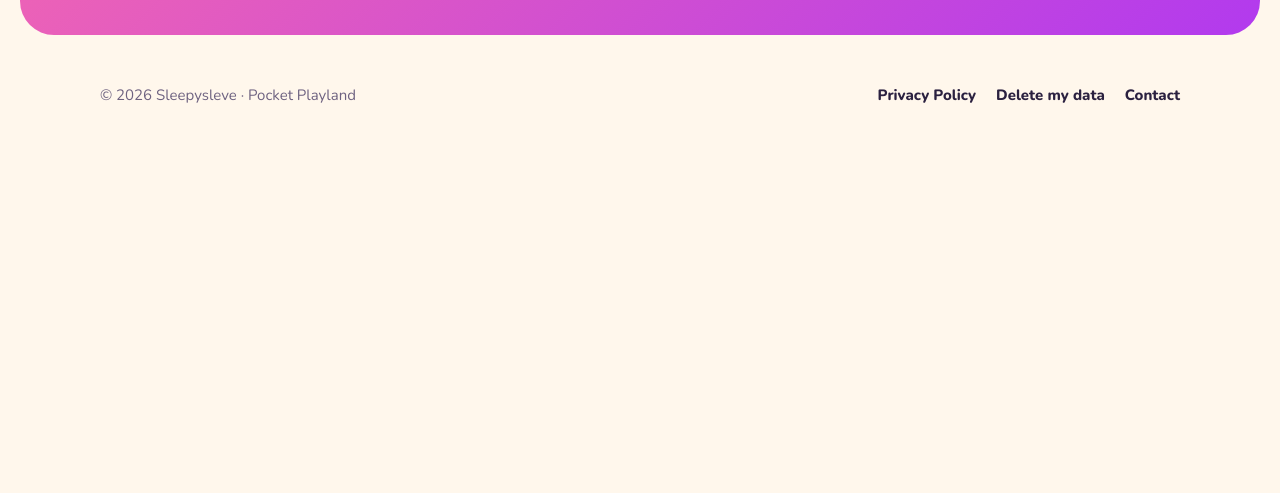
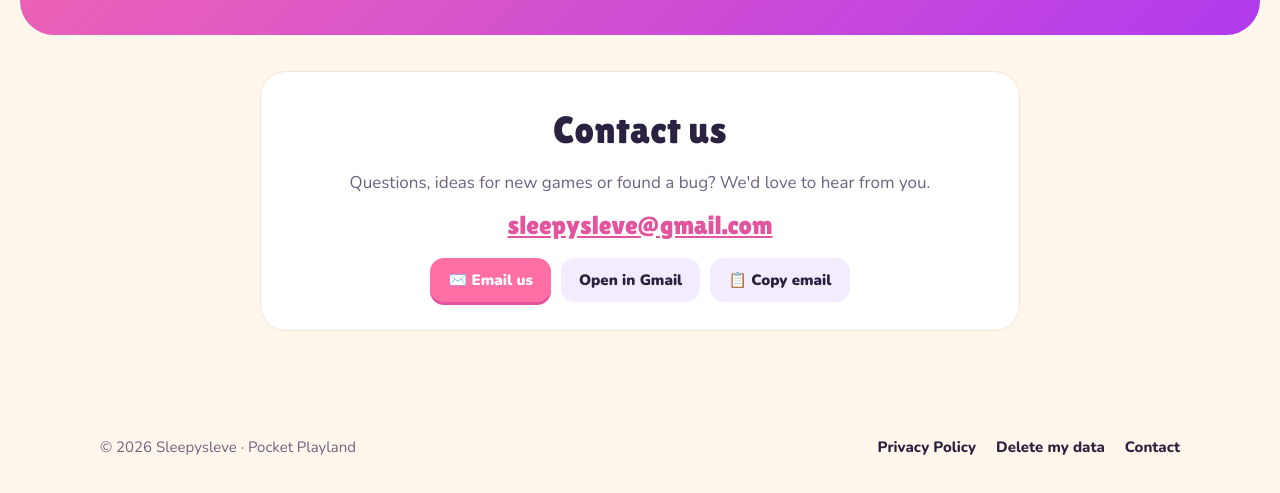
Before and after one commit to vishvasarvaiya/vishvasarvaiya.github.io, a plain HTML site: page index.html in a window 1280 px wide. Shown: the part 5391-5884 px from the top of the page. Before the commit the page ends 5538 px from the top, so only its background shows below. Drawn offline with Linux system fonts and the light colour scheme.

Commit message:
Website: contact card with the email address, Email us, Open in Gmail and Copy email (the mailto-only link did nothing without a mail app)
Co-Authored-By: Claude Opus 5.5 <noreply@anthropic.com>
Claude-Session: https://claude.ai/code/session_01B5y4PSnJt28Dnv9hbXdD8L

```diff
--- a/index.html
+++ b/index.html
@@ -109,6 +109,14 @@ details p{margin:10px 0 0;color:var(--soft)}
 .final img{width:96px;height:96px;border-radius:26px;margin:0 auto 18px;box-shadow:0 14px 30px rgba(0,0,0,.25)}
 .final h2{font-size:clamp(32px,4.6vw,52px)}
 .final p{margin:10px auto 26px;max-width:40ch;font-size:18px;color:#FFE9F3}
+.contact{max-width:760px;margin:36px auto 56px;background:var(--card);border:1px solid var(--line);border-radius:26px;padding:28px 24px;text-align:center}
+.contact h2{font-size:clamp(28px,4vw,38px)}
+.contact p{color:var(--soft);margin:8px 0 14px}
+.contact .mail{display:inline-block;font:400 clamp(20px,3.4vw,26px) 'Lilita One',sans-serif;color:var(--pink2);word-break:break-all;margin-bottom:18px}
+.cbtns{display:flex;gap:10px;justify-content:center;flex-wrap:wrap}
+.cbtns a,.cbtns button{font:900 15px Nunito,sans-serif;border:0;cursor:pointer;text-decoration:none;padding:12px 18px;border-radius:14px;background:#F3ECFF;color:var(--ink)}
+.cbtns .main{background:var(--pink);color:#fff;box-shadow:0 3px 0 var(--pink2)}
+.cbtns a:hover,.cbtns button:hover{filter:brightness(.96)}
 footer{padding:48px 0 40px;color:var(--soft);font-size:15px}
 footer .wrap{display:flex;flex-wrap:wrap;gap:14px 26px;align-items:center;justify-content:space-between}
 footer nav{display:flex;gap:20px;flex-wrap:wrap}
@@ -207,9 +215,25 @@ footer a:hover{color:var(--pink2)}
 </div>
 </main>
 
+<section id="contact" style="padding:0"><div class="wrap"><div class="contact">
+  <h2>Contact us</h2>
+  <p>Questions, ideas for new games or found a bug? We'd love to hear from you.</p>
+  <a class="mail" href="mailto:sleepysleve@gmail.com">sleepysleve@gmail.com</a>
+  <div class="cbtns">
+    <a class="main" href="mailto:sleepysleve@gmail.com?subject=Pocket%20Playland">✉️ Email us</a>
+    <a href="https://mail.google.com/mail/?view=cm&amp;fs=1&amp;to=sleepysleve@gmail.com&amp;su=Pocket%20Playland" target="_blank" rel="noopener">Open in Gmail</a>
+    <button type="button" id="copyMail">📋 Copy email</button>
+  </div>
+</div></div></section>
 <footer><div class="wrap">
   <span>© 2026 Sleepysleve · Pocket Playland</span>
-  <nav><a href="privacy.html">Privacy Policy</a><a href="delete-data.html">Delete my data</a><a href="mailto:sleepysleve@gmail.com">Contact</a></nav>
+  <nav><a href="privacy.html">Privacy Policy</a><a href="delete-data.html">Delete my data</a><a href="#contact">Contact</a></nav>
 </div></footer>
+<script>
+document.getElementById('copyMail').onclick=function(){var b=this,e='sleepysleve@gmail.com';
+  function done(){b.textContent='✅ Copied!';setTimeout(function(){b.textContent='📋 Copy email'},1800)}
+  if(navigator.clipboard&&navigator.clipboard.writeText){navigator.clipboard.writeText(e).then(done,fall)}else fall();
+  function fall(){var t=document.createElement('textarea');t.value=e;document.body.appendChild(t);t.select();try{document.execCommand('copy')}catch(x){}t.remove();done()}};
+</script>
 </body>
 </html>
```
